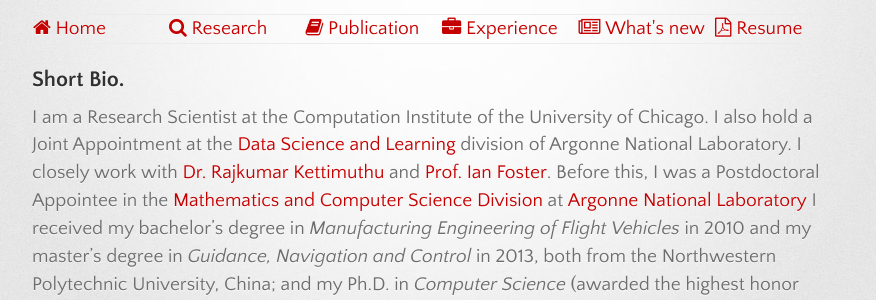
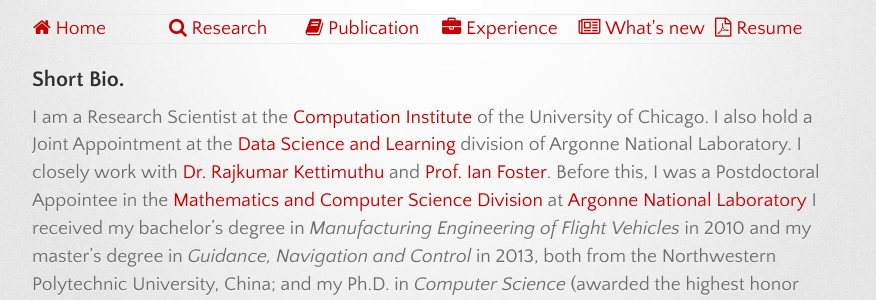
Before and after one commit to lzhengchun/lzhengchun.github.io, a Jekyll site: the page built from index.md, in a window 1280 px wide and 900 px high. Shown: the part 143-443 px from the top of the window, without its empty margins (198-1074 px from the left). Built offline with Jekyll 4.4.1, drawn with Linux system fonts in a browser that asks for light colours; some web fonts are replaced; some of the changed lines change nothing that is shown.

Commit message:
add, delete, polish etc.

```diff
--- a/index.md
+++ b/index.md
@@ -4,7 +4,7 @@
 ---
 
 ## Short Bio.
-I am a Research Scientist at the Computation Institute of the University of Chicago. I also hold a Joint Appointment at the [Data Science and Learning](http://www.anl.gov/dsl) division of Argonne National Laboratory. I closely work with <a href="http://www.mcs.anl.gov/~kettimut/" target="_blank">Dr. Rajkumar Kettimuthu</a> and <a href="https://www.cs.uchicago.edu/directory/ian-foster" target="_blank">Prof. Ian Foster</a>. Before this, I was a Postdoctoral Appointee in the [Mathematics and Computer Science Division](http://www.mcs.anl.gov/person/zhengchun-liu) at [Argonne National Laboratory](http://www.anl.gov/)
+I am a Research Scientist at the [Computation Institute](https://www.ci.uchicago.edu) of the University of Chicago. I also hold a Joint Appointment at the [Data Science and Learning](http://www.anl.gov/dsl) division of Argonne National Laboratory. I closely work with <a href="http://www.mcs.anl.gov/~kettimut/" target="_blank">Dr. Rajkumar Kettimuthu</a> and <a href="https://www.cs.uchicago.edu/directory/ian-foster" target="_blank">Prof. Ian Foster</a>. Before this, I was a Postdoctoral Appointee in the [Mathematics and Computer Science Division](http://www.mcs.anl.gov/person/zhengchun-liu) at [Argonne National Laboratory](http://www.anl.gov/)
 <!---
 I work with [Rajkumar Kettimuthu](http://www.mcs.anl.gov/~kettimut/) (supervisor), Prof. [Ian Foster](https://www.cs.uchicago.edu/directory/ian-foster), [Prasanna Balaprakash](http://www.mcs.anl.gov/~pbalapra), [Sven Leyffer](https://wiki.mcs.anl.gov/leyffer/index.php/Sven_Leyffer) and [Kyle Chard](https://kylechard.com/) et al. --->
 I received my bachelor's degree in _Manufacturing Engineering of Flight Vehicles_ in 2010 and my master's degree in _Guidance, Navigation and Control_ in 2013, both from the Northwestern Polytechnic University, China; and my Ph.D. in _Computer Science_ (awarded the highest honor ___Summa Cum Laude___; and **International doctoral research component** mention) in 2016, from the Universitat Autònoma de Barcelona, Spain, under the supervision of <a href="http://grupsderecerca.uab.cat/hpc4eas/Emilio.Luque" target="_blank">Prof. Emilio Luque</a>.
```
Also changed, not shown: 1 other file.
